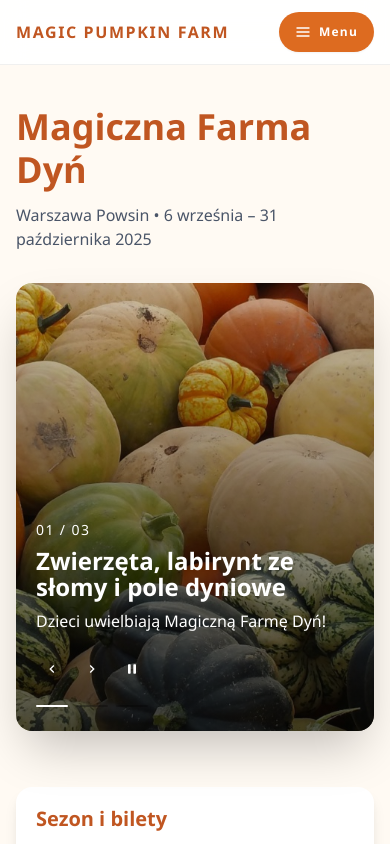
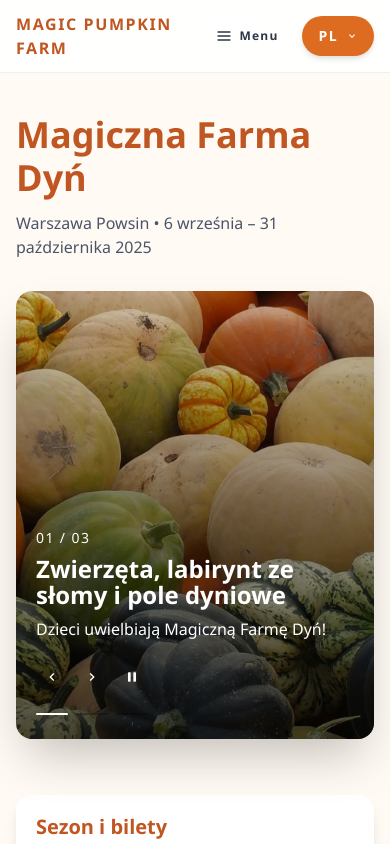
Before and after one commit to DenysVM/farmadyn-react, a React (Vite) app: page / in a window 390 px wide. Shown: the top 844 px of the page. Built offline with nearby package versions, Linux system fonts and the light colour scheme.

Commit message:
Polish mobile language switcher styling

```diff
--- a/src/components/NavigationBar.tsx
+++ b/src/components/NavigationBar.tsx
@@ -110,22 +110,54 @@ const NavigationBar = () => {
     [navigation.languages]
   );
 
-  const LanguageSwitcher = ({ variant }: { variant: "desktop" | "mobile" }) => (
-    <Stack spacing={1} align={variant === "mobile" ? "flex-start" : "flex-end"}>
-      <Menu placement={variant === "desktop" ? "bottom-end" : "bottom-start"} isLazy>
-        <MenuButton
-          as={Button}
-          variant="ghost"
-          size={variant === "desktop" ? "sm" : "md"}
-          px={variant === "desktop" ? 3 : 4}
-          rightIcon={<ChevronDownIcon boxSize={3} />}
-          letterSpacing="wider"
-          fontWeight="semibold"
-          aria-label={navigation.languageLabel}
-        >
+  const LanguageSwitcher = ({
+    variant
+  }: {
+    variant: "desktop" | "mobileHeader" | "mobileSheet";
+  }) => {
+    const isDesktop = variant === "desktop";
+    const isMobileHeader = variant === "mobileHeader";
+    const isMobileSheet = variant === "mobileSheet";
+
+    const buttonProps = {
+      variant: isDesktop ? "ghost" : isMobileHeader ? "primary" : "secondary",
+      size: isDesktop ? "sm" : isMobileHeader ? "sm" : "md",
+      px: isDesktop ? 3 : 4,
+      rightIcon: <ChevronDownIcon boxSize={3} />,
+      fontWeight: "semibold",
+      letterSpacing: "wider",
+      ...(isMobileHeader
+        ? {
+            boxShadow: "md"
+          }
+        : {}),
+      ...(isMobileSheet
+        ? {
+            w: "full",
+            justifyContent: "space-between"
+          }
+        : {})
+    } as const;
+
+    return (
+      <Menu placement={isDesktop ? "bottom-end" : "bottom-start"} isLazy>
+        <MenuButton as={Button} {...buttonProps} aria-label={navigation.languageLabel}>
+          {isMobileSheet ? (
+            <HStack spacing={3} w="full" justify="space-between">
+              <Text fontWeight="semibold" letterSpacing="widest">
                 {localeIcon[locale]}
+              </Text>
+              <Text fontSize="sm" color="gray.600">
+                {navigation.languages[locale]}
+              </Text>
+            </HStack>
+          ) : (
+            <Text fontWeight="semibold" letterSpacing="widest">
+              {localeIcon[locale]}
+            </Text>
+          )}
         </MenuButton>
-        <MenuList minW="160px" py={1}>
+        <MenuList bg="white" borderColor="orange.200" boxShadow="xl" py={1}>
           {languageOptions.map(({ code, label }) => (
             <MenuItem
               key={code}
@@ -138,6 +170,8 @@ const NavigationBar = () => {
               alignItems="center"
               gap={3}
               fontWeight={locale === code ? "semibold" : "medium"}
+              _hover={{ bg: "orange.50" }}
+              _focus={{ bg: "orange.100" }}
             >
               <Text fontWeight="semibold" letterSpacing="widest" w={10}>
                 {localeIcon[code as Locale]}
@@ -150,8 +184,8 @@ const NavigationBar = () => {
           ))}
         </MenuList>
       </Menu>
-    </Stack>
     );
+  };
 
   return (
     <Box
@@ -192,10 +226,10 @@ const NavigationBar = () => {
           <LanguageSwitcher variant="desktop" />
         </Box>
 
+        <HStack spacing={2} display={{ base: "flex", md: "none" }}>
           <Button
-          display={{ base: "inline-flex", md: "none" }}
             onClick={onToggle}
-          variant="primary"
+            variant="ghost"
             size="sm"
             px={4}
             py={2}
@@ -208,6 +242,8 @@ const NavigationBar = () => {
               {isOpen ? navigation.close : navigation.menu}
             </Text>
           </Button>
+          <LanguageSwitcher variant="mobileHeader" />
+        </HStack>
       </Flex>
 
       <Slide direction="top" in={isOpen} style={{ zIndex: 1400, top: "64px" }} unmountOnExit>
@@ -221,7 +257,7 @@ const NavigationBar = () => {
         >
           <Stack spacing={10}>
             {renderLinks("column")}
-            <LanguageSwitcher variant="mobile" />
+            <LanguageSwitcher variant="mobileSheet" />
           </Stack>
         </Box>
       </Slide>
```
Lines whose indentation alone changed are shown as unchanged.
